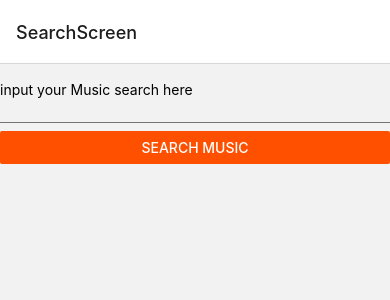
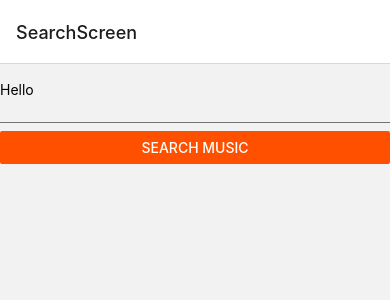
Before and after one commit to tobiasritscher/Mobile-Development, a React Native app in the folder KnowYourMusic/knowYourMusic/: screen /SearchScreen in a window 390 px wide. Shown: the top 300 px of the page. Built offline with nearby package versions, Linux system fonts and the light colour scheme.

Commit message:
fixes input in searchscreen

```diff
--- a/KnowYourMusic/knowYourMusic/screens/SearchScreen.tsx
+++ b/KnowYourMusic/knowYourMusic/screens/SearchScreen.tsx
@@ -9,15 +9,19 @@ const Separator = () => (
 );
 
 function SearchScreen ({ route, navigation }: Props) {
-    const [text, onChangeText] = React.useState('');
+    const [text, onChangeText] = React.useState('Hello');
+
+    const onTextChange = (text: any) => {
+        onChangeText(text.target.value)
+    }
+
     return (
         <View>
             <TextInput
                 value={text}
                 placeholder="input your Music search here"
                 style={styles.textField}
-                editable
-                maxLength={100}
+                onChange={onTextChange}
             />
             <Separator/>
             <Button
```
